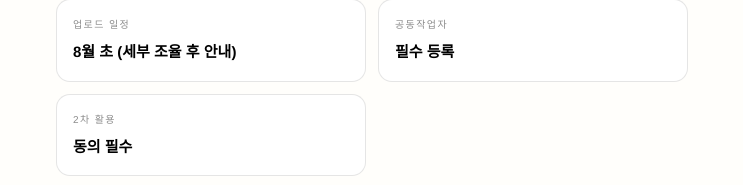
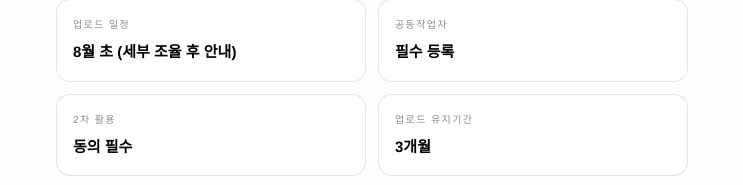
Before and after one commit to hwangyksiriai/HOOAGO_Apply_Guideline, a plain HTML site: page a.html in a window 1280 px wide. Shown: the part 615-800 px from the top of the page, without its empty margins (268-1011 px from the left). Drawn offline with Linux system fonts and the light colour scheme.

Commit message:
Add upload retention period to campaign overview
Shows "3개월" alongside the other overview cards on all four guides.

```diff
--- a/a.html
+++ b/a.html
@@ -143,6 +143,7 @@ body{font-family:'Helvetica Neue',Helvetica,Arial,sans-serif;background:var(--bg
       <div class="ov-card"><div class="ov-label">업로드 일정</div><div class="ov-value">8월 초 (세부 조율 후 안내)</div></div>
       <div class="ov-card"><div class="ov-label">공동작업자</div><div class="ov-value">필수 등록</div></div>
       <div class="ov-card"><div class="ov-label">2차 활용</div><div class="ov-value">동의 필수</div></div>
+      <div class="ov-card"><div class="ov-label">업로드 유지기간</div><div class="ov-value">3개월</div></div>
     </div>
   </div>
 
```
Also changed, not shown: b.html (+1 -0 lines), c.html (+1 -0 lines), d.html (+1 -0 lines).
